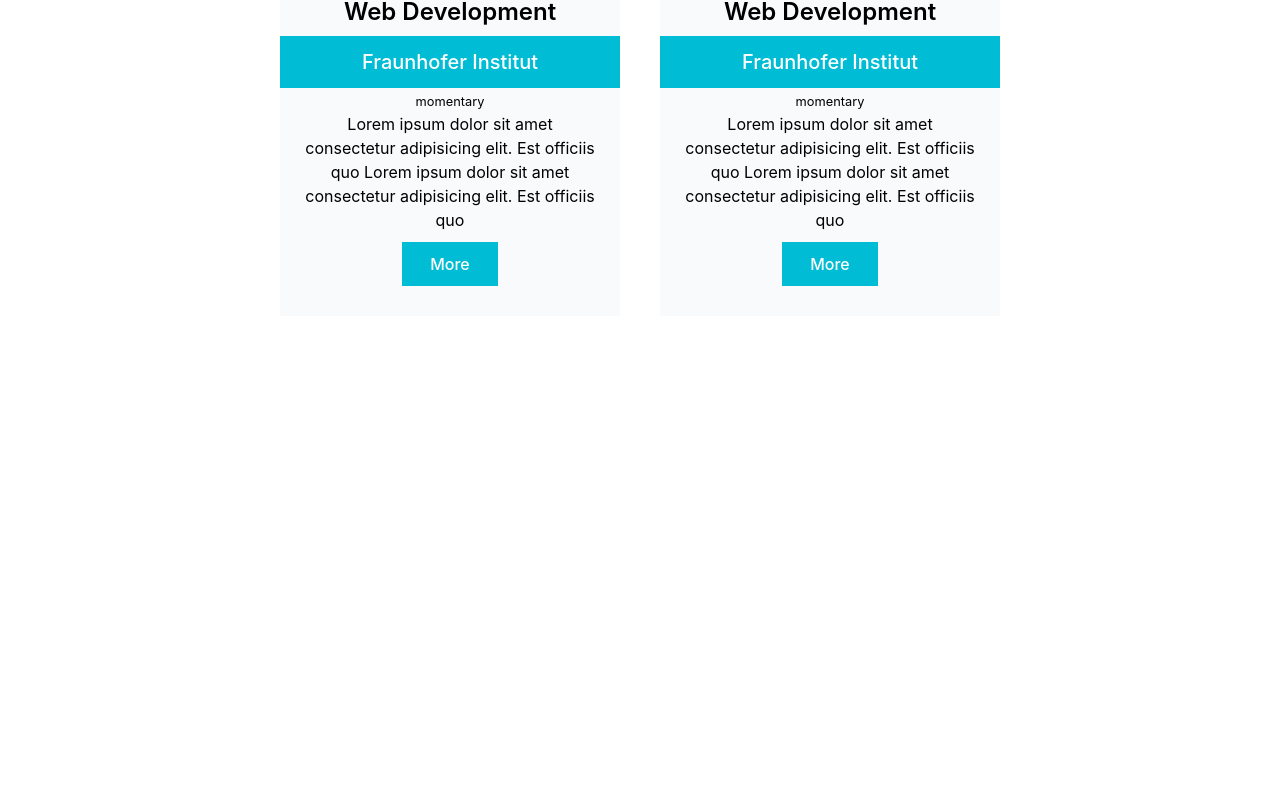
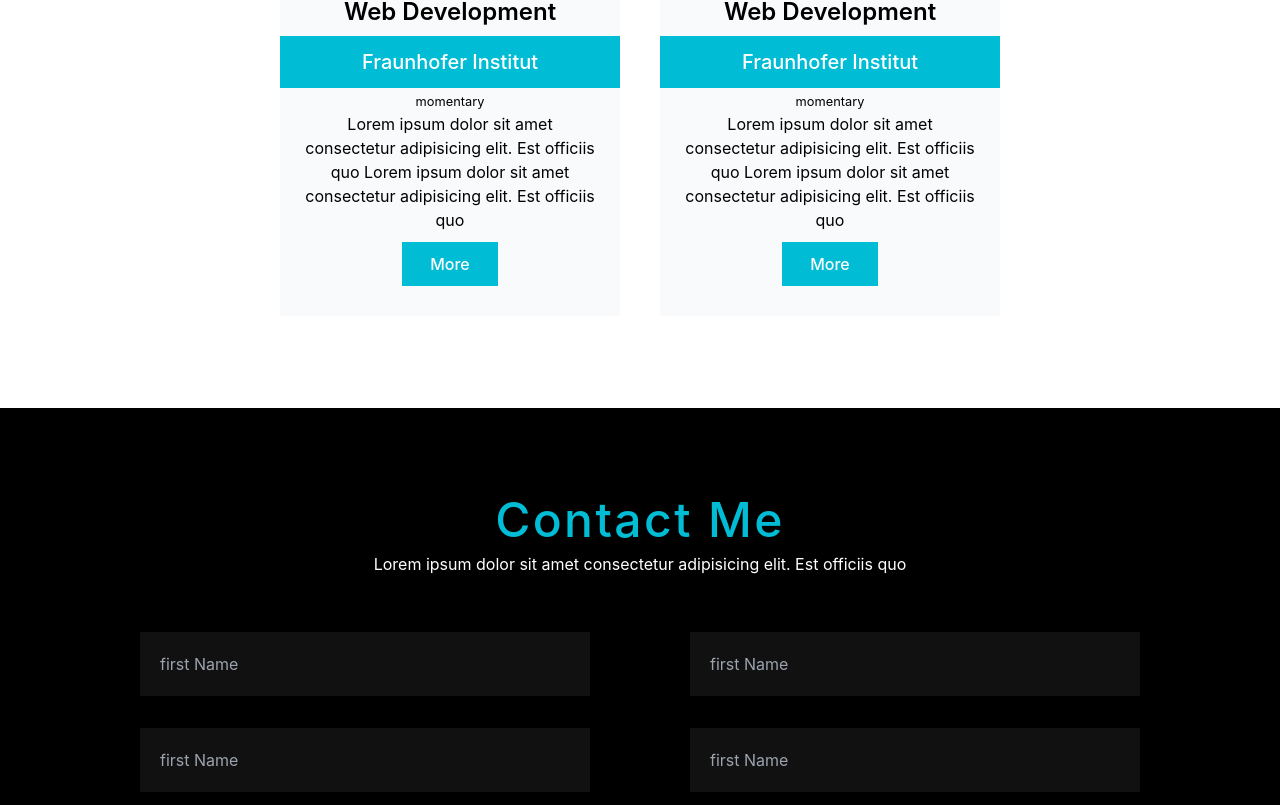
Before and after one commit to KchaouYassine/second_portfolio, a React (Create React App) app: page / in a window 1280 px wide. Shown: the part 1992-2797 px from the top of the page. Before the commit the page ends 2400 px from the top, so only its background shows below. Built offline with nearby package versions, Linux system fonts and the light colour scheme.

Commit message:
feat add Contact section

```diff
--- a/src/App.js
+++ b/src/App.js
@@ -3,6 +3,8 @@ import Banner from './components/banner'
 import Sidebar from './components/sidebar'
 import About from './components/about'
 import Experiences from './components/experiences'
+import Contact from './components/contact'
+
 
 function App() {
   return (
@@ -11,6 +13,7 @@ function App() {
       <Banner/>
       <About/>
       <Experiences/>
+      <Contact/>
 
     </div>
   );
--- a/src/components/banner.css
+++ /dev/null
@@ -1,18 +0,0 @@
-.toggle{
-    background: #000 url(../utils/images/menu.png);
-    background-size : 30px ;
-    background-position: center;
-    background-repeat: no-repeat;
-    cursor: pointer;
-  }
-
-  .toggle.active{
-    background: #000 url(../utils/images/close.png);
-    background-size : 30px ;
-    background-position: center;
-    background-repeat: no-repeat;
-    cursor: pointer;
-  }
-  .sidebar.active{
-    right:0
-    }
--- a/src/components/banner.js
+++ b/src/components/banner.js
@@ -1,7 +1,7 @@
 import React from 'react'
 import pic from "../utils/images/bg.jpg";
 import data from "../utils/data"
-import './banner.css'
+import './global.css'
 
 const Banner = () => {
 
--- /dev/null
+++ b/src/components/contact.js
@@ -0,0 +1,51 @@
+import React from 'react'
+import './global.css'
+
+
+
+const Contact = () => {
+  return (
+    <React.Fragment>
+        <section className="h-screen p-10 text-white bg-black " id="contact">
+            <div className='w-full my-10 text-center '>
+                <h1 className='relative py-2 text-5xl font-medium tracking-wider title text-cyan'>Contact Me</h1>
+                <p className=''>Lorem ipsum dolor sit amet consectetur adipisicing elit. Est officiis quo</p>
+            </div>
+            <div className="flex flex-col content-center justify-center w-10/12 mx-auto mt-5 ">
+
+                <div className="flex flex-wrap justify-between w-full ">
+                  <div className="w-[45%] my-4 " >
+                    <input className="w-full p-5 text-base text-white border-none outline-none bg-contactbg" type='text' name="firstName" placeholder='first Name '/>
+                  </div>
+                  <div className="w-[45%] my-4 ">
+                      <input className="w-full p-5 text-base text-white border-none outline-none bg-contactbg" type='text' name="firstName" placeholder='first Name '/>
+                  </div>
+                  <div className="w-[45%] my-4 " >
+                    <input className="w-full p-5 text-base text-white border-none outline-none bg-contactbg" type='text' name="firstName" placeholder='first Name '/>
+                  </div>
+                  <div className="w-[45%] my-4 ">
+                      <input className="w-full p-5 text-base text-white border-none outline-none bg-contactbg" type='text' name="firstName" placeholder='first Name '/>
+                  </div>
+
+                </div>
+                <div className="w-full my-4">
+                  <div className="">
+                    <textarea className="w-full p-5 text-base text-white border-none outline-none resize-none bg-contactbg h-28" name='message'  placeholder='Message '/>
+                  </div>
+                </div>
+                <div className="w-full my-4">
+                  <div>
+                    <input className="w-full p-2 text-base font-semibold tracking-widest text-white border-none outline-none cursor-pointer resize-none bg-cyan" type='submit' value="Send"/>
+                  </div>
+                </div>
+
+
+            </div>
+
+        </section>
+
+    </React.Fragment>
+  )
+}
+
+export default Contact
--- a/src/components/global.css
+++ b/src/components/global.css
@@ -9,10 +9,30 @@
     background-color:#fff
 
 } */
+
 *
 {
     scroll-behavior: smooth;
 }
+
+.toggle{
+    background: #000 url(../utils/images/menu.png);
+    background-size : 30px ;
+    background-position: center;
+    background-repeat: no-repeat;
+    cursor: pointer;
+  }
+
+  .toggle.active{
+    background: #000 url(../utils/images/close.png);
+    background-size : 30px ;
+    background-position: center;
+    background-repeat: no-repeat;
+    cursor: pointer;
+  }
+  .sidebar.active{
+    right:0
+    }
 
 .expBox:hover img{
     filter:invert(1)
--- a/src/components/sidebar.js
+++ b/src/components/sidebar.js
@@ -3,7 +3,7 @@ import React from 'react'
 const SiedbarComponent=(hrefValue,name , togglefunction)=> {
     return(
         <li className='list-none'><a className='my-3 text-3xl font-medium tracking-wide text-white uppercase hover:text-cyan '
-        href={`#${hrefValue}`} onClick={()=>togglefunction} >{name}</a></li>
+        href={`#${hrefValue}`} >{name}</a></li>
     )
 }
 
@@ -26,9 +26,9 @@ const  Sidebar = () => {
                 {/* <SiedbarComponent hrefValue="home" name="test" togglefunction={toogleMenu()}/> */}
                 <li className='list-none'><a className='my-3 text-3xl font-medium tracking-wide text-white uppercase hover:text-cyan ' href="#home" onClick={()=>toogleMenu()} >Home</a></li>
                 <li className='list-none'><a className='my-3 text-3xl font-medium tracking-wide text-white uppercase hover:text-cyan ' href="#about" onClick={()=>toogleMenu()}>About</a></li>
-                <li className='list-none'><a className='my-3 text-3xl font-medium tracking-wide text-white uppercase hover:text-cyan ' href="#">Experiences</a></li>
-                <li className='list-none'><a className='my-3 text-3xl font-medium tracking-wide text-white uppercase hover:text-cyan ' href="#">Work</a></li>
-                <li className='list-none'><a className='my-3 text-3xl font-medium tracking-wide text-white uppercase hover:text-cyan ' href="#">Contact</a></li>
+                <li className='list-none'><a className='my-3 text-3xl font-medium tracking-wide text-white uppercase hover:text-cyan ' href="#experiences" onClick={()=>toogleMenu()} >Experiences</a></li>
+                <li className='list-none'><a className='my-3 text-3xl font-medium tracking-wide text-white uppercase hover:text-cyan ' href="#hobbies" onClick={()=>toogleMenu()}>Hobbies</a></li>
+                <li className='list-none'><a className='my-3 text-3xl font-medium tracking-wide text-white uppercase hover:text-cyan ' href="#contact" onClick={()=>toogleMenu()}>Contact</a></li>
 
             </ul>
 
--- a/tailwind.config.js
+++ b/tailwind.config.js
@@ -4,7 +4,8 @@ module.exports = {
     extend: {
       colors:{
         'cyan':'#00bcd4',
-        'gray':'#333'
+        'gray':'#333',
+        'contactbg':'#111'
       },
     },
   },
```
